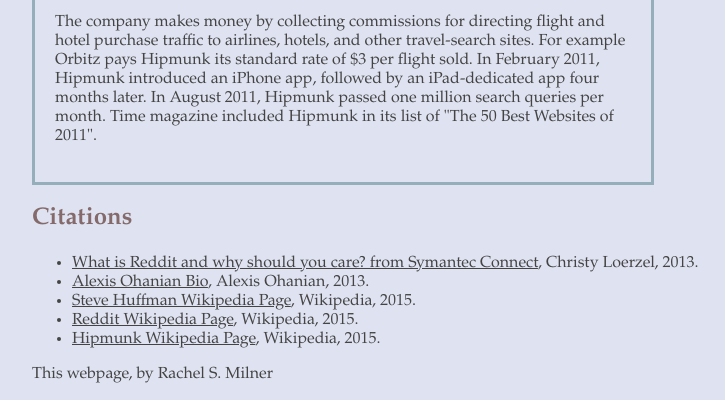
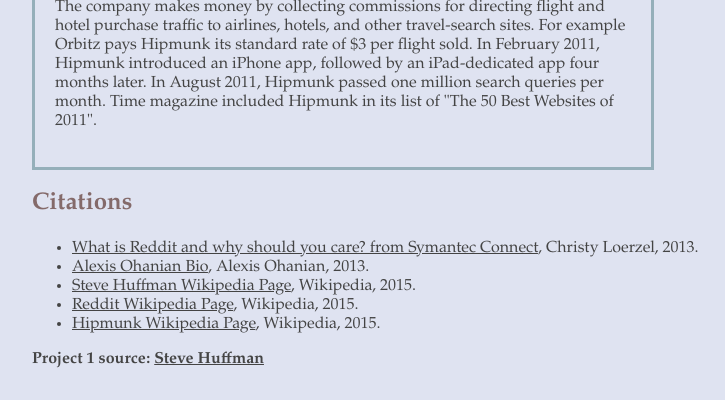
Before and after one commit to smerrill213/CSC170project3, a PHP site: page /steve_huffman.php in a window 1280 px wide. Shown: the part 2559-2959 px from the top of the page, without its empty margins (136-861 px from the left). After the commit the page ends 2927 px from the top, so only its background shows below. Run offline with PHP 8.4, Linux system fonts and the light colour scheme.

Commit message:
added a couple stuffs (sources)

```diff
--- a/css/styles.css
+++ b/css/styles.css
@@ -51,7 +51,7 @@ figcaption {
 .menu {
 	margin: 0 .5em;
 	vertical-align: bottom;
-	height: 8vh;
+	/*height: 8vh;*/
 }
 
 .menu ul {
@@ -98,8 +98,12 @@ article {
 	width: 60%;
 }
 
-.citations a {
+.citations a, .source a {
 	color: #444444;
+}
+
+.citations a:hover, .source a:hover {
+	opacity: .6;
 }
 
 .menu .current a {
@@ -182,7 +186,7 @@ header h1 {
 
 }*/
 
-@media (max-width: 865px) {
+@media (max-width: 895px) {
 	.menu ul {
 		display: block;
 		margin: 0 auto;
--- a/steve_huffman.php
+++ b/steve_huffman.php
@@ -221,8 +221,14 @@
 				Wikipedia, 2015.</li>
 			</ul>
 
-			<p>This webpage, by Rachel S. Milner</p>
 		</footer>
+
+		<div class="source">
+			<strong>
+			Project 1 source:
+			<a href="http://rmilner.rochestercs.org/project1/" target="_blank">Steve Huffman</a>
+			</strong>
+		</div>
 
 </div>
 
```
Also changed, not shown: charles_herzfeld.php (+8 -1 lines), marc_andreessen.php (+7 -0 lines), mary_kenneth_keller.php (+7 -0 lines).
